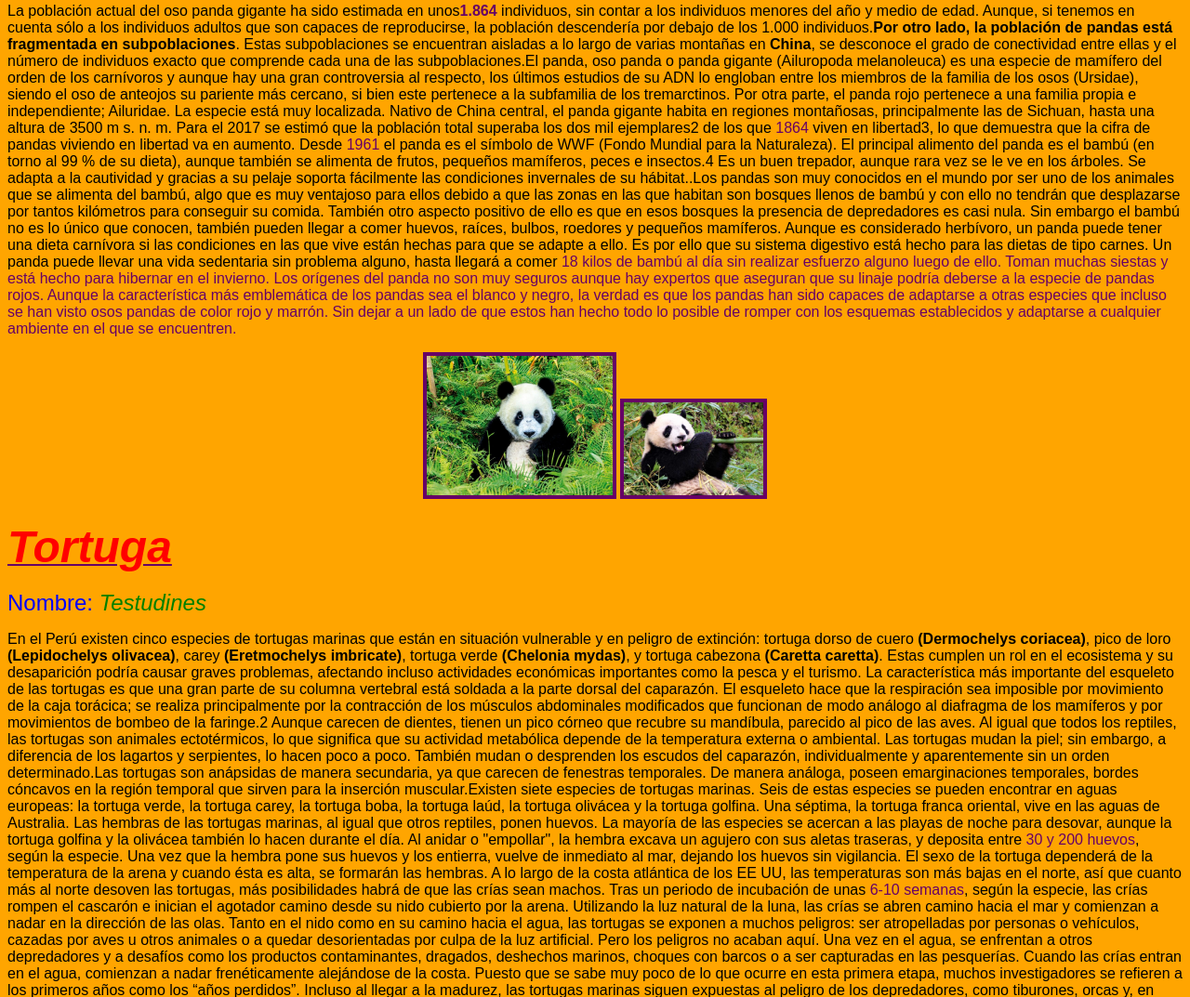
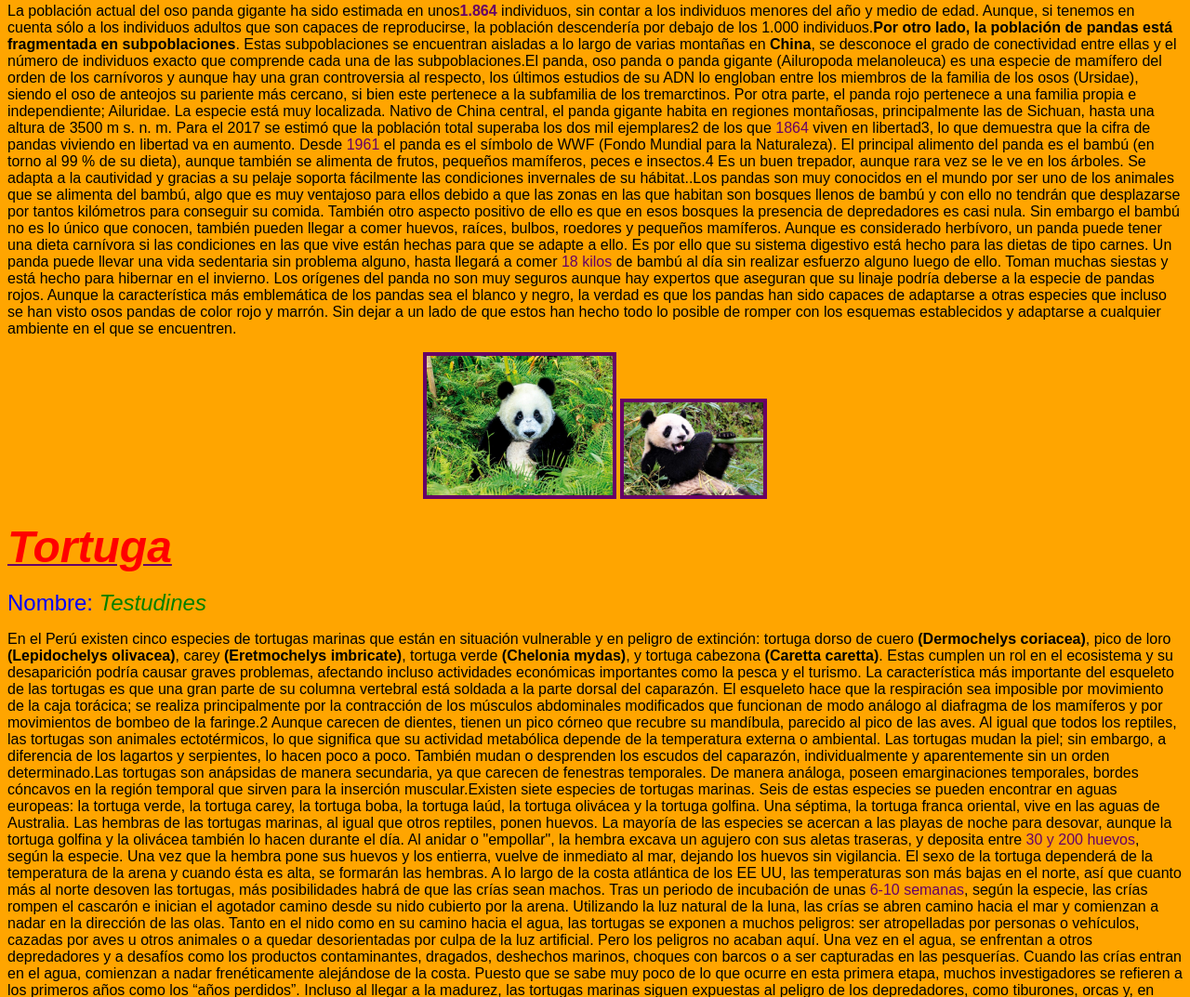
Before and after one commit to cki210/cki210.github.io, a plain HTML site: page index.html in a window 1280 px wide. Shown: the part 844-1917 px from the top of the page at 93% size. Drawn offline with Linux system fonts and the light colour scheme.

Commit message:
Update index.html

```diff
--- a/index.html
+++ b/index.html
@@ -28,7 +28,7 @@ body {
 Para el 2017 se estimó que la población total superaba los dos mil ejemplares2 de los que <font color=#660066>1864</font> viven en libertad3, lo que demuestra que la cifra de pandas viviendo en libertad va en aumento. Desde <font color=#660066>1961</font> el panda es el símbolo de WWF (Fondo Mundial para la Naturaleza).
 El principal alimento del panda es el bambú (en torno al 99 % de su dieta), aunque también se alimenta de frutos, pequeños mamíferos, peces e insectos.4 Es un buen trepador, aunque rara vez se le ve en los árboles. Se adapta a la cautividad y gracias a su pelaje soporta fácilmente las condiciones invernales de su hábitat..Los pandas son muy conocidos en el mundo por ser uno de los animales que se alimenta del bambú, algo que es muy ventajoso para ellos debido a que las zonas en las que habitan son bosques llenos de bambú y con ello no tendrán que desplazarse por tantos kilómetros para conseguir su comida. También otro aspecto positivo de ello es que en esos bosques la presencia de depredadores es casi nula.
 Sin embargo el bambú no es lo único que conocen, también pueden llegar a comer huevos, raíces, bulbos, roedores y pequeños mamíferos. Aunque es considerado herbívoro, un panda puede tener una dieta carnívora si las condiciones en las que vive están hechas para que se adapte a ello. Es por ello que su sistema digestivo está hecho para las dietas de tipo carnes.
-Un panda puede llevar una vida sedentaria sin problema alguno, hasta llegará a comer <font color=#660066>18 kilos<font> de bambú al día sin realizar esfuerzo alguno luego de ello. Toman muchas siestas y está hecho para hibernar en el invierno.
+Un panda puede llevar una vida sedentaria sin problema alguno, hasta llegará a comer <font color=#660066>18 kilos</font> de bambú al día sin realizar esfuerzo alguno luego de ello. Toman muchas siestas y está hecho para hibernar en el invierno.
 Los orígenes del panda no son muy seguros aunque hay expertos que aseguran que su linaje podría deberse a la especie de pandas rojos. Aunque la característica más emblemática de los pandas sea el blanco y negro, la verdad es que los pandas han sido capaces de adaptarse a otras especies que incluso se han visto osos pandas de color rojo y marrón. Sin dejar a un lado de que estos han hecho todo lo posible de romper con los esquemas establecidos y adaptarse a cualquier ambiente en el que se encuentren.</font></p>
 <center><img src="panda1.png" border="4" style="width:200px" height="150"></img>
 <img src="panda2.png" border="4" style="width:150px" height="100"></img></center>
```
